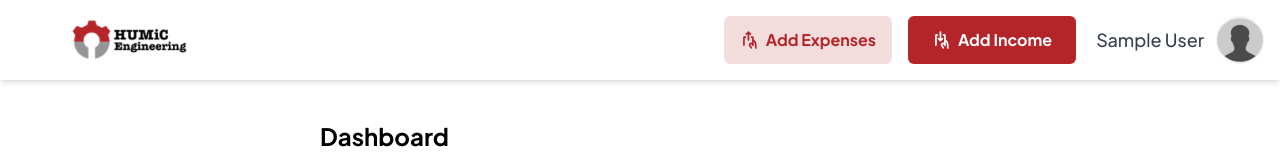
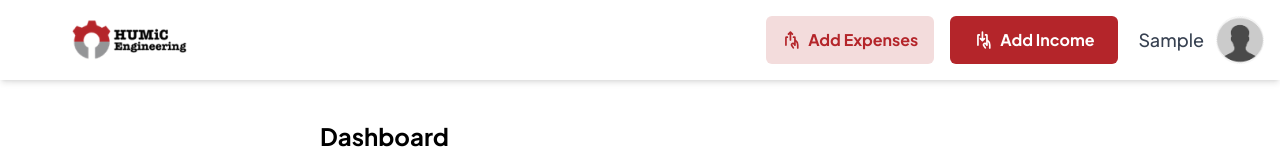
Before and after one commit to hauzanrafiattallah/Payroll-FE, a React (Vite) app: page / in a window 1280 px wide. Shown: the top 160 px of the page. Built offline with nearby package versions, Linux system fonts and the light colour scheme; no server answers; sample sign-in values are in the browser's storage.

Commit message:
Refactor user name display in Topbar component

```diff
--- a/src/components/Topbar.jsx
+++ b/src/components/Topbar.jsx
@@ -21,6 +21,12 @@ const Topbar = () => {
 
   const authToken = localStorage.getItem("token"); // Ambil token dari localStorage
   const navigate = useNavigate(); // Untuk navigasi ke halaman lain
+
+  // Fungsi untuk mendapatkan nama depan
+  const getFirstName = (name) => {
+    if (!name) return "User"; // Fallback ke "User" jika nama tidak ada
+    return name.split(" ")[0]; // Ambil nama pertama sebelum spasi
+  };
 
   // Fetch data user saat komponen pertama kali dirender
   useEffect(() => {
@@ -133,9 +139,9 @@ const Topbar = () => {
               onClick={() => setIsDropdownOpen(!isDropdownOpen)}
               className="flex items-center text-gray-700 bg-white rounded-full focus:outline-none"
             >
-              {/* Tampilkan nama dari state atau fallback ke "User" */}
+              {/* Tampilkan nama depan dari state */}
               <span className="ml-5 mr-3 font-medium text-lg">
-                {userData?.name || "User"}
+                {getFirstName(userData?.name)}
               </span>
               <img
                 src="/image_placeholder.png"
```
